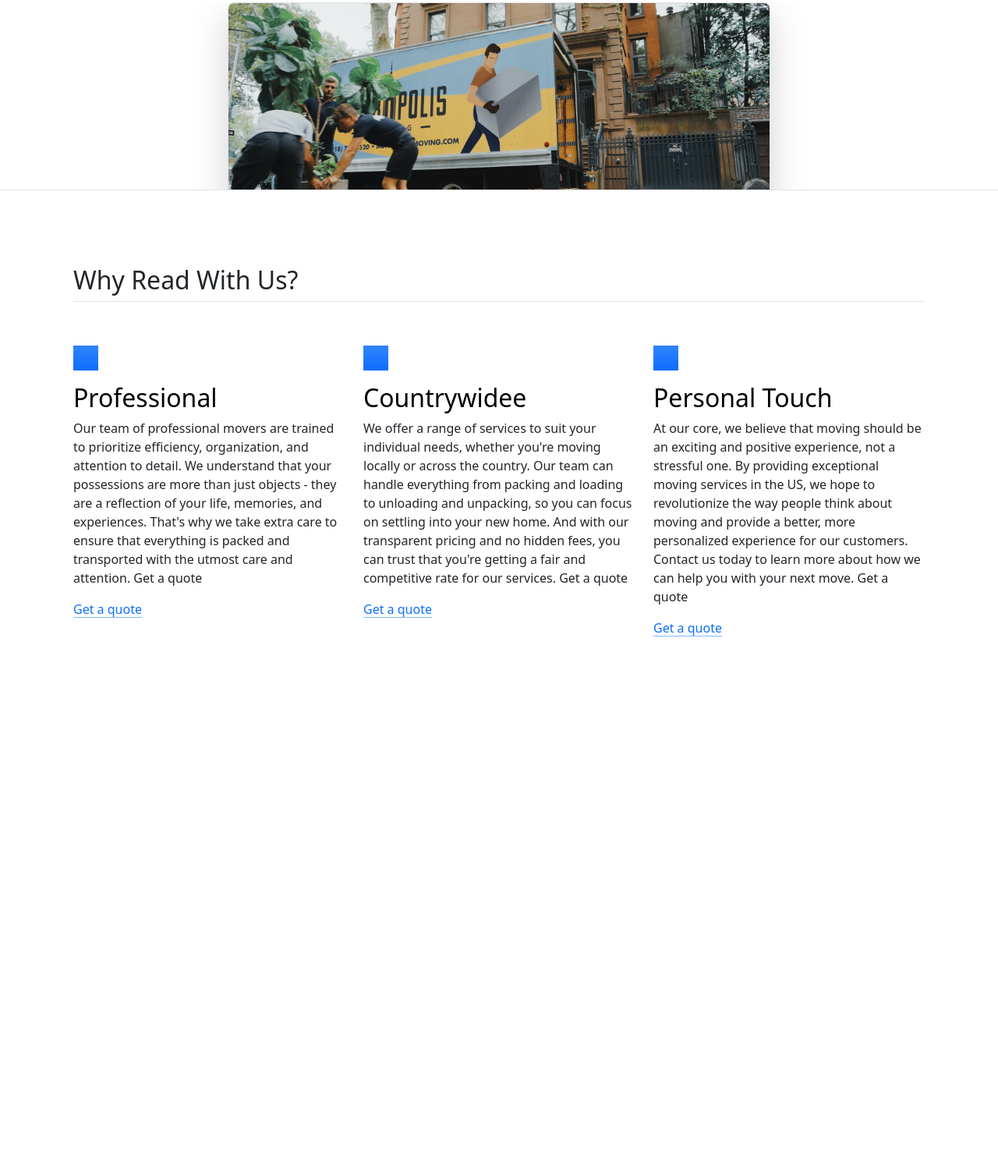
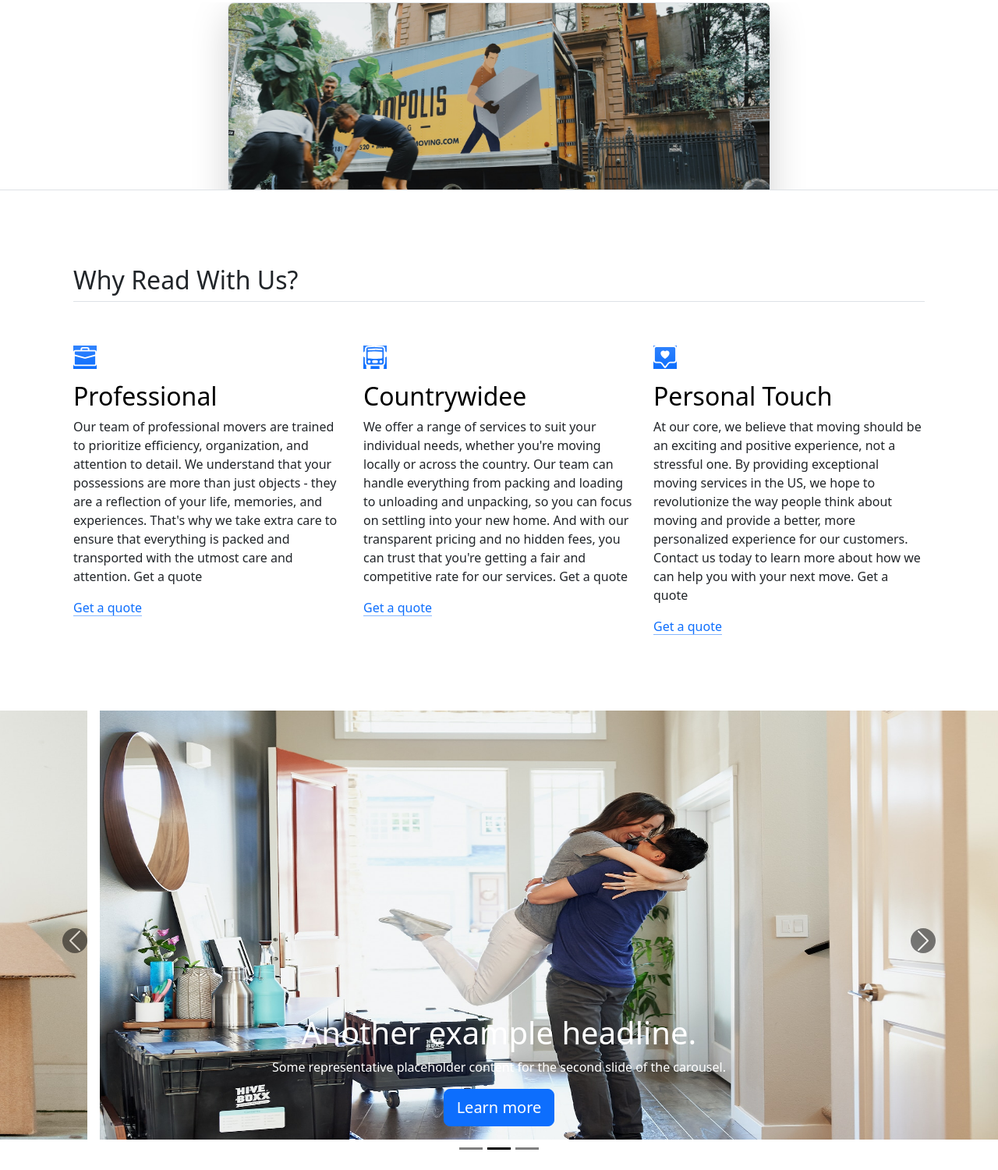
Before and after one commit to ishan-053/READING-SITE, a plain HTML site: page index.html in a window 1280 px wide. Shown: the part 496-1996 px from the top of the page at 78% size. Before the commit the page ends 1409 px from the top, so only its background shows below. Drawn offline with nearby package versions, Linux system fonts and the light colour scheme.

Commit message:
update 1

```diff
--- a/index.html
+++ b/index.html
@@ -19,6 +19,29 @@
 .inside-arrow{
   height: 25px;
   margin-bottom: 4.5px;
+}
+.proff-svg{
+  height: 30px;
+  width: 30px;
+}
+.corousel-img{
+  height: 550px;
+  width: 79rem;
+  margin-left: 128px;
+  margin-right: auto;
+  margin-bottom: 3%;
+
+}
+.carousel-control-prev-icon{
+  background-color: black;
+  border-radius: 50px;
+}
+.carousel-control-next-icon{
+  background-color: black;
+  border-radius: 50px;
+}
+#myCarousel .carousel-indicators [data-bs-target]{
+  background-color: black;
 }
   </style>
 </head>
@@ -66,18 +89,32 @@
    <img src="./moving-van.jpg" class="img-fluid col-lg-8 col-md-6 border rounded-3 shadow-lg mb-4" alt="Example image" width="700px" height="500px" loading="lazy">
  </div> </div> </div>
 
-<div class="container px-4 py-5" id="featured-3"> <h2 class="pb-2 border-bottom">Why Read With Us?</h2> <div class="row g-4 py-5 row-cols-1 row-cols-lg-3"> <div class="feature col"> <div class="feature-icon d-inline-flex align-items-center justify-content-center text-bg-primary bg-gradient fs-2 mb-3"> <svg class="bi" width="1em" height="1em" aria-hidden="true"><use xlink:href="#collection"></use></svg> </div> <h3 class="fs-2 text-body-emphasis">Professional</h3> <p>Our team of professional movers are trained to prioritize efficiency, organization, and attention to detail. We understand that your possessions are more than just objects - they are a reflection of your life, memories, and experiences. That's why we take extra care to ensure that everything is packed and transported with the utmost care and attention.
+<div class="container px-4 py-5" id="featured-3"> <h2 class="pb-2 border-bottom">Why Read With Us?</h2> <div class="row g-4 py-5 row-cols-1 row-cols-lg-3"> <div class="feature col"> <div class="feature-icon d-inline-flex align-items-center justify-content-center text-bg-primary bg-gradient fs-2 mb-3"> <img class="proff-svg" src="./briefcase.svg"> </div> <h3 class="fs-2 text-body-emphasis">Professional</h3> <p>Our team of professional movers are trained to prioritize efficiency, organization, and attention to detail. We understand that your possessions are more than just objects - they are a reflection of your life, memories, and experiences. That's why we take extra care to ensure that everything is packed and transported with the utmost care and attention.
 Get a quote</p> <a href="#" class="icon-link">
 Get a quote
-<svg class="bi" aria-hidden="true"><use xlink:href="#chevron-right"></use></svg> </a> </div> <div class="feature col"> <div class="feature-icon d-inline-flex align-items-center justify-content-center text-bg-primary bg-gradient fs-2 mb-3"> <svg class="bi" width="1em" height="1em" aria-hidden="true"><use xlink:href="#people-circle"></use></svg> </div> <h3 class="fs-2 text-body-emphasis">Countrywidee</h3> <p>We offer a range of services to suit your individual needs, whether you're moving locally or across the country. Our team can handle everything from packing and loading to unloading and unpacking, so you can focus on settling into your new home. And with our transparent pricing and no hidden fees, you can trust that you're getting a fair and competitive rate for our services.
+<svg class="bi" aria-hidden="true"><use xlink:href="#chevron-right"></use></svg> </a> </div> <div class="feature col"> <div class="feature-icon d-inline-flex align-items-center justify-content-center text-bg-primary bg-gradient fs-2 mb-3"> <img class="proff-svg" src="./bus-front.svg"> </div> <h3 class="fs-2 text-body-emphasis">Countrywidee</h3> <p>We offer a range of services to suit your individual needs, whether you're moving locally or across the country. Our team can handle everything from packing and loading to unloading and unpacking, so you can focus on settling into your new home. And with our transparent pricing and no hidden fees, you can trust that you're getting a fair and competitive rate for our services.
 Get a quote</p> <a href="#" class="icon-link">
 Get a quote
-<svg class="bi" aria-hidden="true"><use xlink:href="#chevron-right"></use></svg> </a> </div> <div class="feature col"> <div class="feature-icon d-inline-flex align-items-center justify-content-center text-bg-primary bg-gradient fs-2 mb-3"> <svg class="bi" width="1em" height="1em" aria-hidden="true"><use xlink:href="#toggles2"></use></svg> </div> <h3 class="fs-2 text-body-emphasis">Personal Touch</h3> <p>At our core, we believe that moving should be an exciting and positive experience, not a stressful one. By providing exceptional moving services in the US, we hope to revolutionize the way people think about moving and provide a better, more personalized experience for our customers. Contact us today to learn more about how we can help you with your next move.
+<svg class="bi" aria-hidden="true"><use xlink:href="#chevron-right"></use></svg> </a> </div> <div class="feature col"> <div class="feature-icon d-inline-flex align-items-center justify-content-center text-bg-primary bg-gradient fs-2 mb-3"> <img class="proff-svg" src="./chat-square-heart.svg"> </div> <h3 class="fs-2 text-body-emphasis">Personal Touch</h3> <p>At our core, we believe that moving should be an exciting and positive experience, not a stressful one. By providing exceptional moving services in the US, we hope to revolutionize the way people think about moving and provide a better, more personalized experience for our customers. Contact us today to learn more about how we can help you with your next move.
 Get a quote</p> <a href="#" class="icon-link">
 Get a quote
 <svg class="bi" aria-hidden="true"><use xlink:href="#chevron-right"></use></svg> </a> </div> </div> </div>
 
-
+<div id="myCarousel" class="carousel slide mb-6" data-bs-ride="carousel"> <div class="carousel-indicators">
+ <button type="button" data-bs-target="#myCarousel" data-bs-slide-to="0" class="" aria-label="Slide 1"></button>
+    <button type="button" data-bs-target="#myCarousel" data-bs-slide-to="1" aria-label="Slide 2" class="active" aria-current="true"></button>
+   <button type="button" data-bs-target="#myCarousel" data-bs-slide-to="2" aria-label="Slide 3" class=""></button> </div>
+ <div class="carousel-inner">
+   <div class="carousel-item active carousel-item-start">
+  <img class="corousel-img" src="./dog.jpg" alt="First slide">
+      <div class="container"> <div class="carousel-caption text-start"> <h1>Example headline.</h1> <p class="opacity-75">Some representative placeholder content for the first slide of the carousel.</p>
+    <p><a class="btn btn-lg btn-primary" href="#">Sign up today</a></p> </div> </div> </div> <div class="carousel-item carousel-item-next carousel-item-start">
+    <img class="corousel-img" src="./couple.jpg"> <div class="container"> <div class="carousel-caption"> <h1>Another example headline.</h1> <p>Some representative placeholder content for the second slide of the carousel.</p> <p><a class="btn btn-lg btn-primary" href="#">Learn more</a></p> </div> </div> </div> <div class="carousel-item">
+  <img class="corousel-img" src="./family.jpg"> <div class="container"> <div class="carousel-caption text-end"> <h1>One more for good measure.</h1> <p>Some representative placeholder content for the third slide of this carousel.</p> <p><a class="btn btn-lg btn-primary" href="#">Browse gallery</a></p> </div> </div> </div> </div>
+ <button class="carousel-control-prev" type="button" data-bs-target="#myCarousel" data-bs-slide="prev"> <span class="carousel-control-prev-icon" aria-hidden="true"></span> <span class="visually-hidden">Previous</span> </button>
+  <button class="carousel-control-next" type="button" data-bs-target="#myCarousel" data-bs-slide="next">
+   <span class="carousel-control-next-icon" aria-hidden="true"></span>
+    <span class="visually-hidden">Next</span> </button> </div>
 <script src="https://cdn.jsdelivr.net/npm/bootstrap@5.3.8/dist/js/bootstrap.bundle.min.js" integrity="sha384-FKyoEForCGlyvwx9Hj09JcYn3nv7wiPVlz7YYwJrWVcXK/BmnVDxM+D2scQbITxI" crossorigin="anonymous"></script>
 </body>
 
```
Also changed, not shown: website-text.txt (added).
